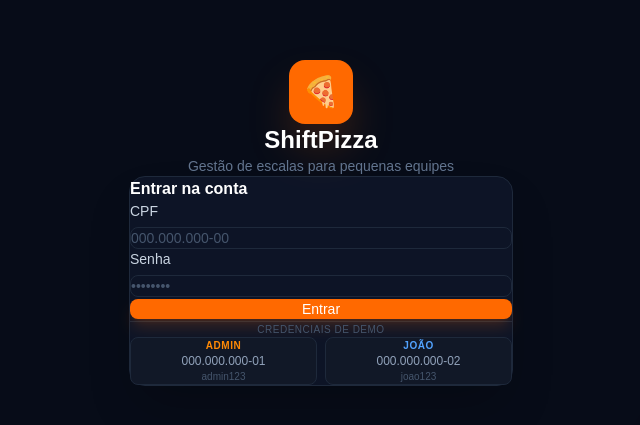
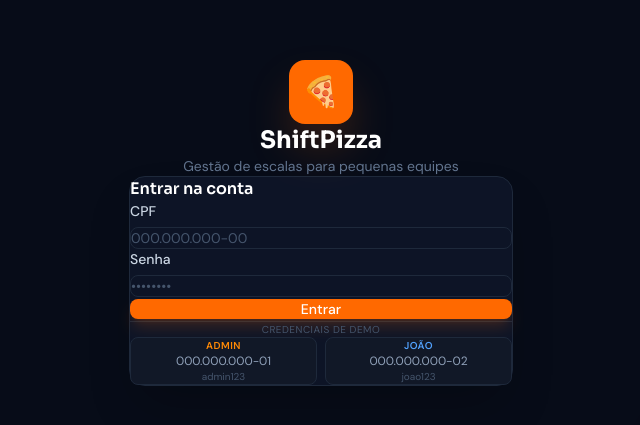
Before and after one commit to anthonysepini/ShiftPizza, a React (Vite) app in the folder frontend/: page /login in a window 1280 px wide. Shown: the part 177-602 px from the top of the page, without its empty margins (319-959 px from the left). Built offline with nearby package versions, Linux system fonts and the light colour scheme.

Commit message:
updating

```diff
--- a/frontend/src/index.css
+++ b/frontend/src/index.css
@@ -1,5 +1,5 @@
+@import url('https://fonts.googleapis.com/css2?family=Sora:wght@400;500;600;700;800&family=DM+Sans:opsz,wght@9..40,300;9..40,400;9..40,500;9..40,600&display=swap');
 @import "tailwindcss";
-@import url('https://fonts.googleapis.com/css2?family=Sora:wght@400;500;600;700;800&family=DM+Sans:opsz,wght@9..40,300;9..40,400;9..40,500;9..40,600&display=swap');
 
 *, *::before, *::after { box-sizing: border-box; margin: 0; padding: 0; }
 
--- a/frontend/src/pages/employee/MyCalendarPage.tsx
+++ b/frontend/src/pages/employee/MyCalendarPage.tsx
@@ -1,6 +1,6 @@
 import { useReducer, useEffect, useState } from 'react';
 import { ChevronLeft, ChevronRight } from 'lucide-react';
-import PageHeader from '../../components/layouts/PageHeader.tsx';
+import PageHeader from '../../components/layout/PageHeader.tsx';
 import Badge from '../../components/ui/Badge';
 import Spinner from '../../components/ui/Spinner';
 import EmptyState from '../../components/ui/EmptyState';
--- a/frontend/src/pages/employee/MyDashboardPage.tsx
+++ b/frontend/src/pages/employee/MyDashboardPage.tsx
@@ -1,6 +1,6 @@
 import { useState, useEffect } from 'react';
 import { Calendar, AlertTriangle, CheckCircle } from 'lucide-react';
-import PageHeader from '../../components/layouts/PageHeader.tsx';
+import PageHeader from '../../components/layout/PageHeader.tsx';
 import Card from '../../components/ui/Card';
 import Badge from '../../components/ui/Badge';
 import Spinner from '../../components/ui/Spinner';
--- a/frontend/src/pages/employee/MyProfilePage.tsx
+++ b/frontend/src/pages/employee/MyProfilePage.tsx
@@ -1,5 +1,5 @@
 import { useAuth } from '../../features/auth/useAuth';
-import PageHeader from '../../components/layouts/PageHeader.tsx';
+import PageHeader from '../../components/layout/PageHeader.tsx';
 import Card from '../../components/ui/Card';
 import Spinner from '../../components/ui/Spinner';
 import { useState, useEffect } from 'react';
```
Also changed, not shown: frontend/src/components/layout/AppLayout.tsx (renamed from frontend/src/components/layouts/AppLayout.tsx), frontend/src/components/layout/PageHeader.tsx (renamed from frontend/src/components/layouts/PageHeader.tsx), frontend/src/components/layout/Sidebar.tsx (renamed from frontend/src/components/layouts/Sidebar.tsx).
